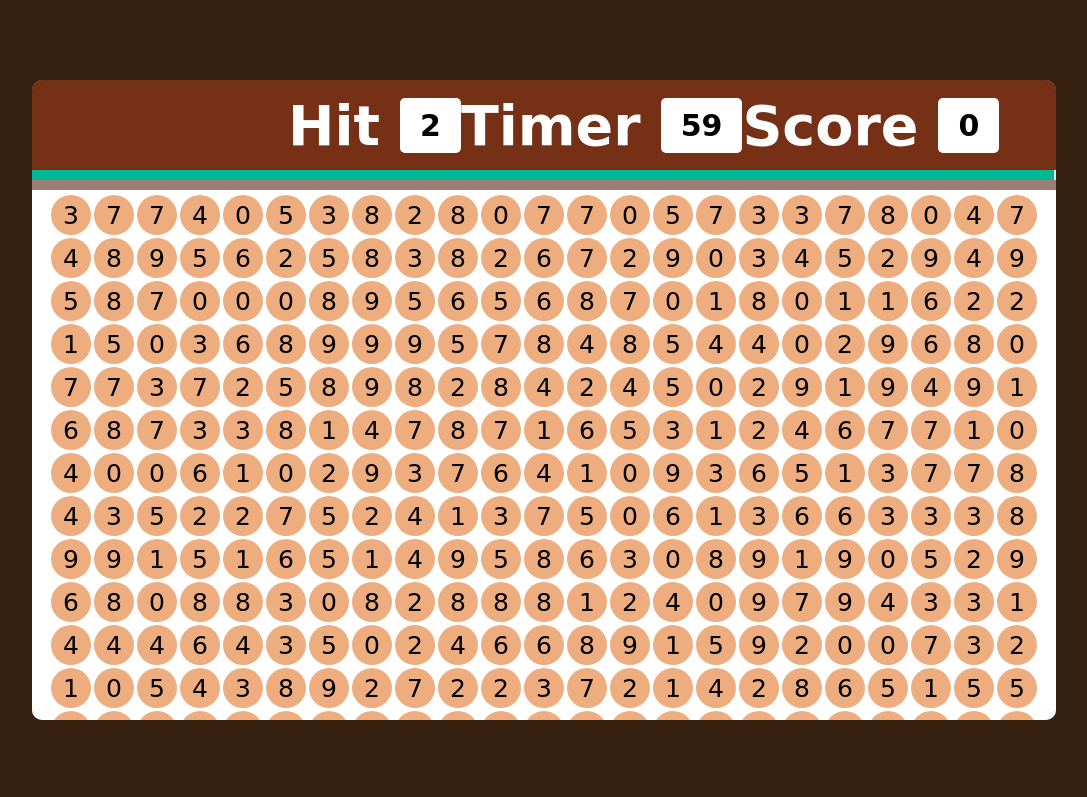
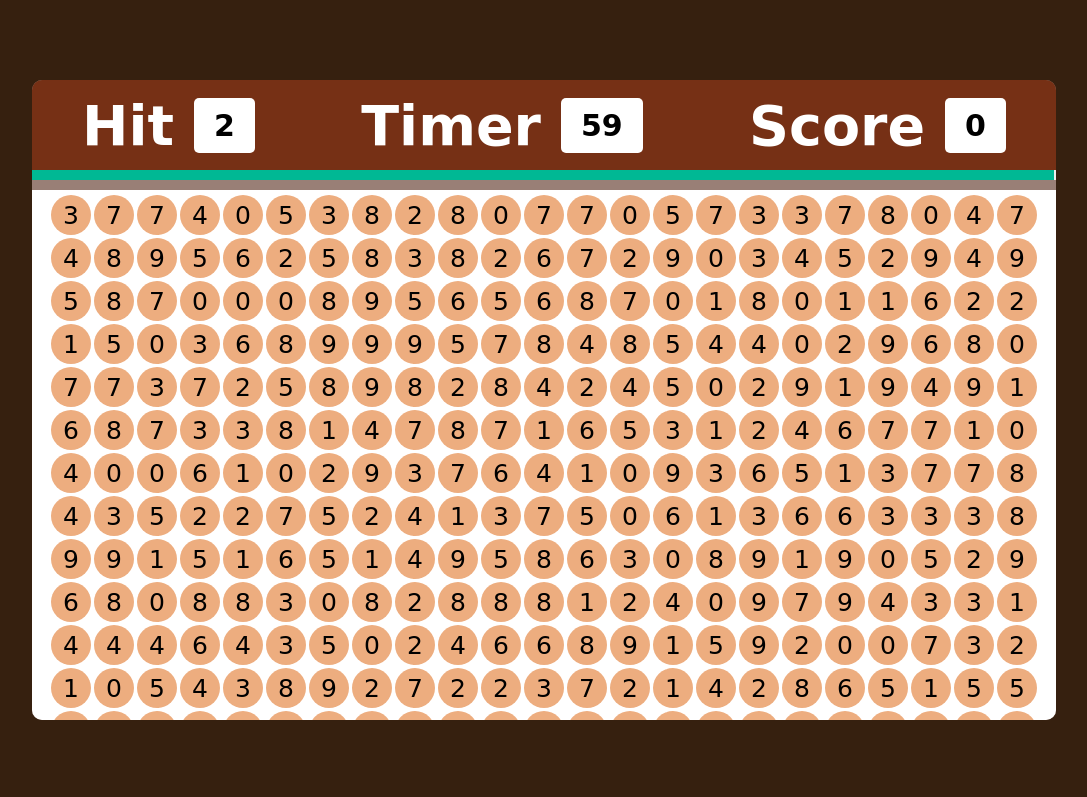
Before and after one commit to pratham-ahuja05/bubble-hit-game, a plain HTML site: page index.html in a window 1280 px wide. Shown: the whole page, without its empty margins (96-1183 px from the left). Drawn offline with Linux system fonts and the light colour scheme.

Commit message:
Enhance style.css

```diff
--- a/style.css
+++ b/style.css
@@ -31,7 +31,8 @@ html, body {
   display: flex;
   color: #fff;
   justify-content: space-between;
-  padding: 20px 25%;
+  padding: 20px 50px;
+  gap: 100px;
   align-items: center;
   width: 100%;
   height: 90px;
```
